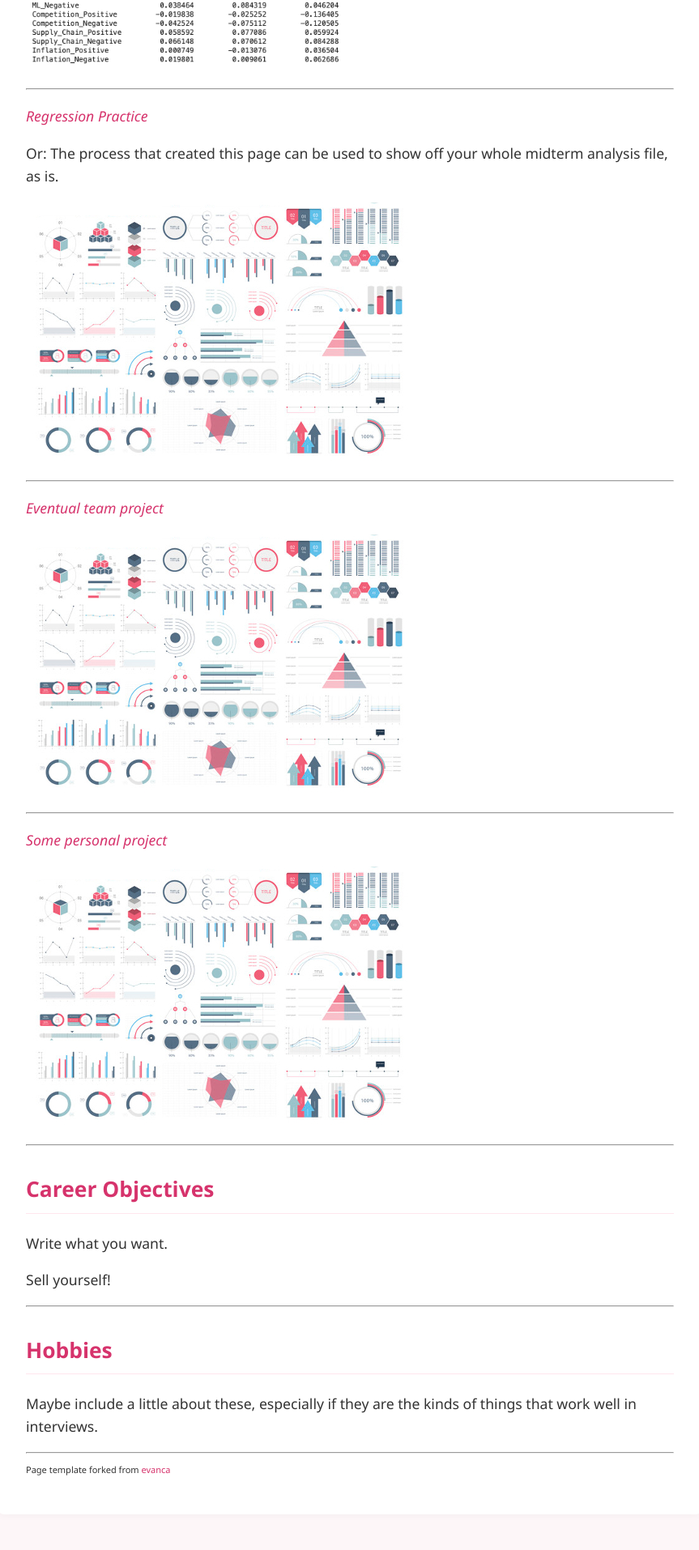
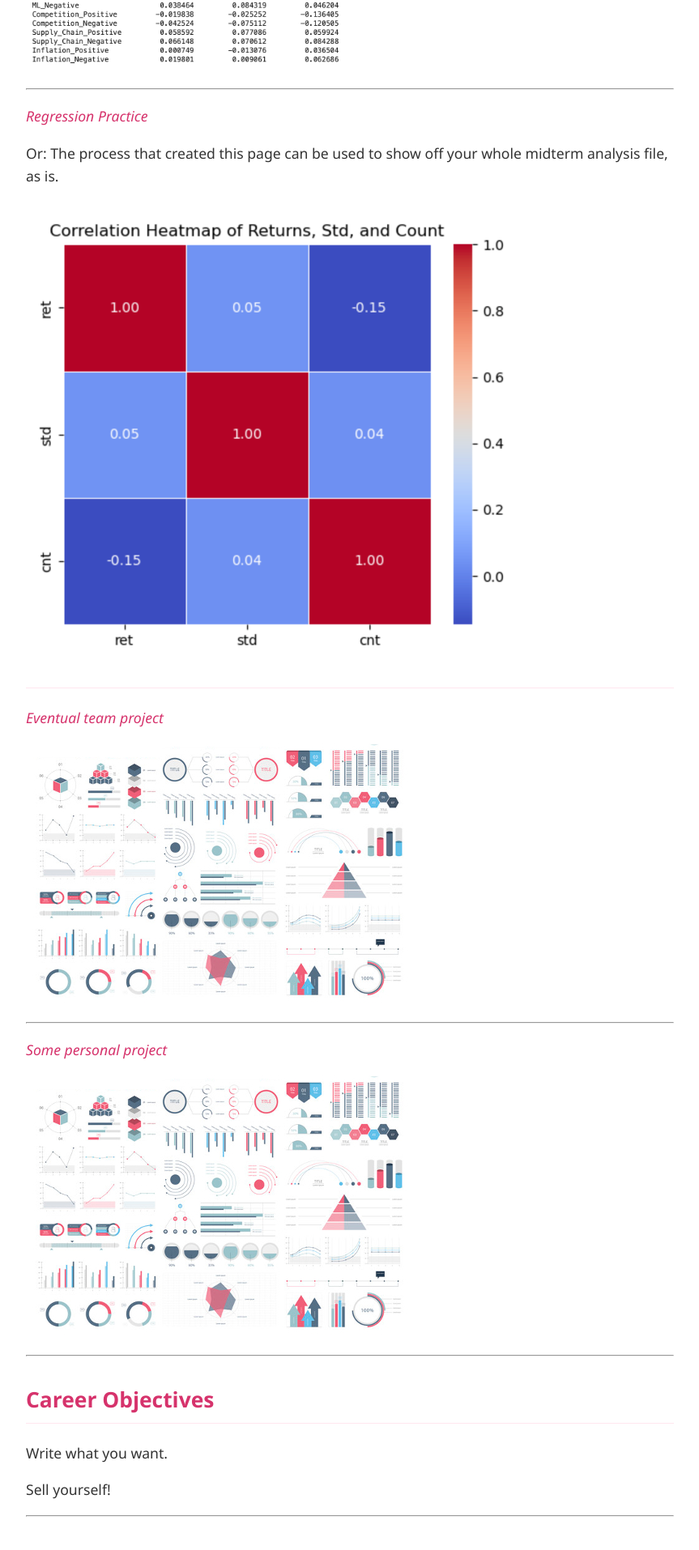
Before and after one commit to alicez01/alicez01.github.io, a Jekyll site: the page built from index.md, in a window 1280 px wide. Shown: the part 922-2836 px from the top of the page at 81% size, without its empty margins (208-1071 px from the left). Built offline with Jekyll 4.4.1, drawn with Linux system fonts in a browser that asks for light colours; our own code applies the rules of GitHub Pages for plain Markdown files.

Commit message:
Update index.md

```diff
--- a/index.md
+++ b/index.md
@@ -26,8 +26,7 @@ _**[Regression Practice](Regression_practice)**_
 
 Or: The process that created this page can be used to show off your whole midterm analysis file, as is.
 
-<img src="images/dummy_thumbnail.jpg?raw=true"/>
-
+<img src="images/heatmap.png" style="width: 80%; height: auto;" />
 ---
 
 _**[Eventual team project](https://donbowen.github.io/teamproject/)**_
```
